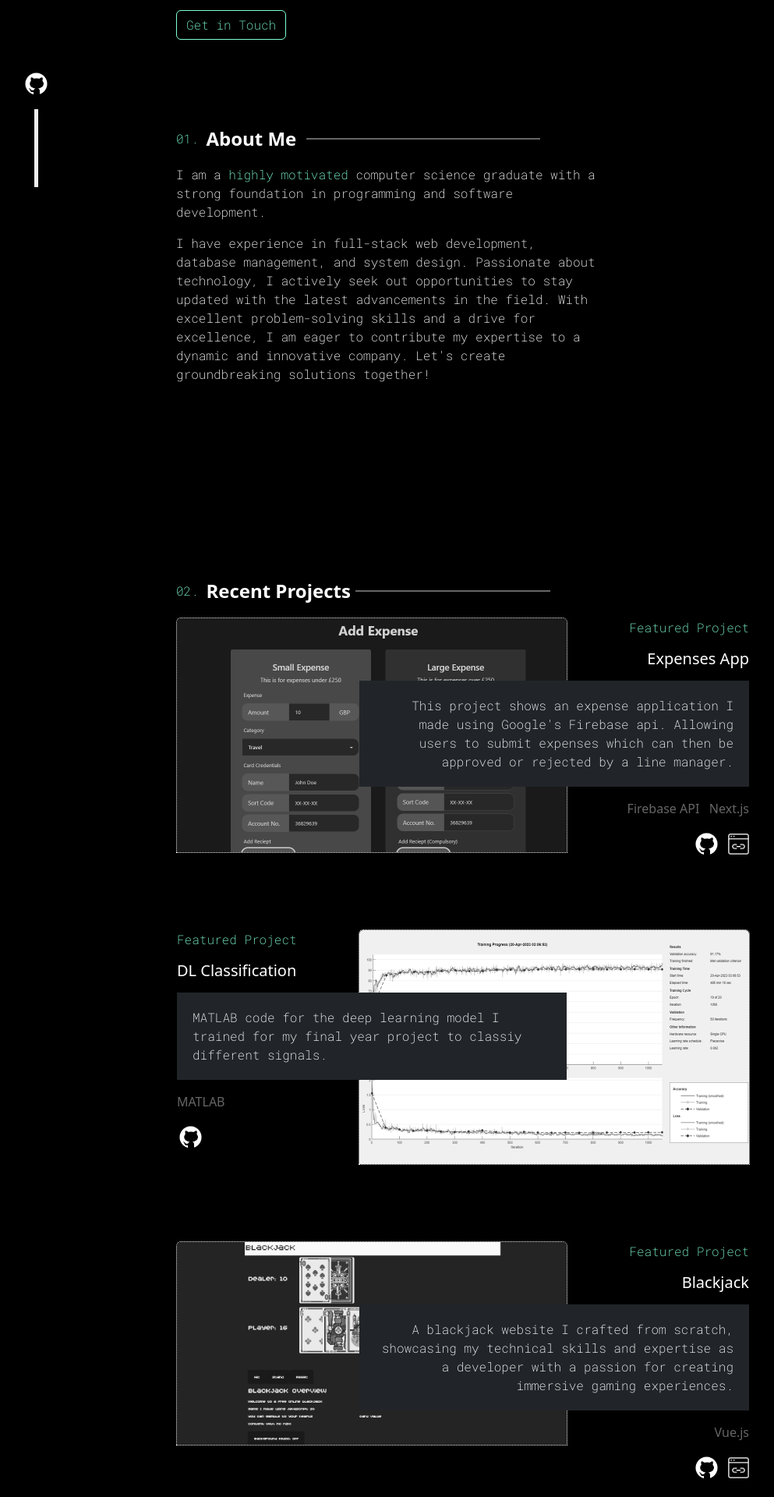
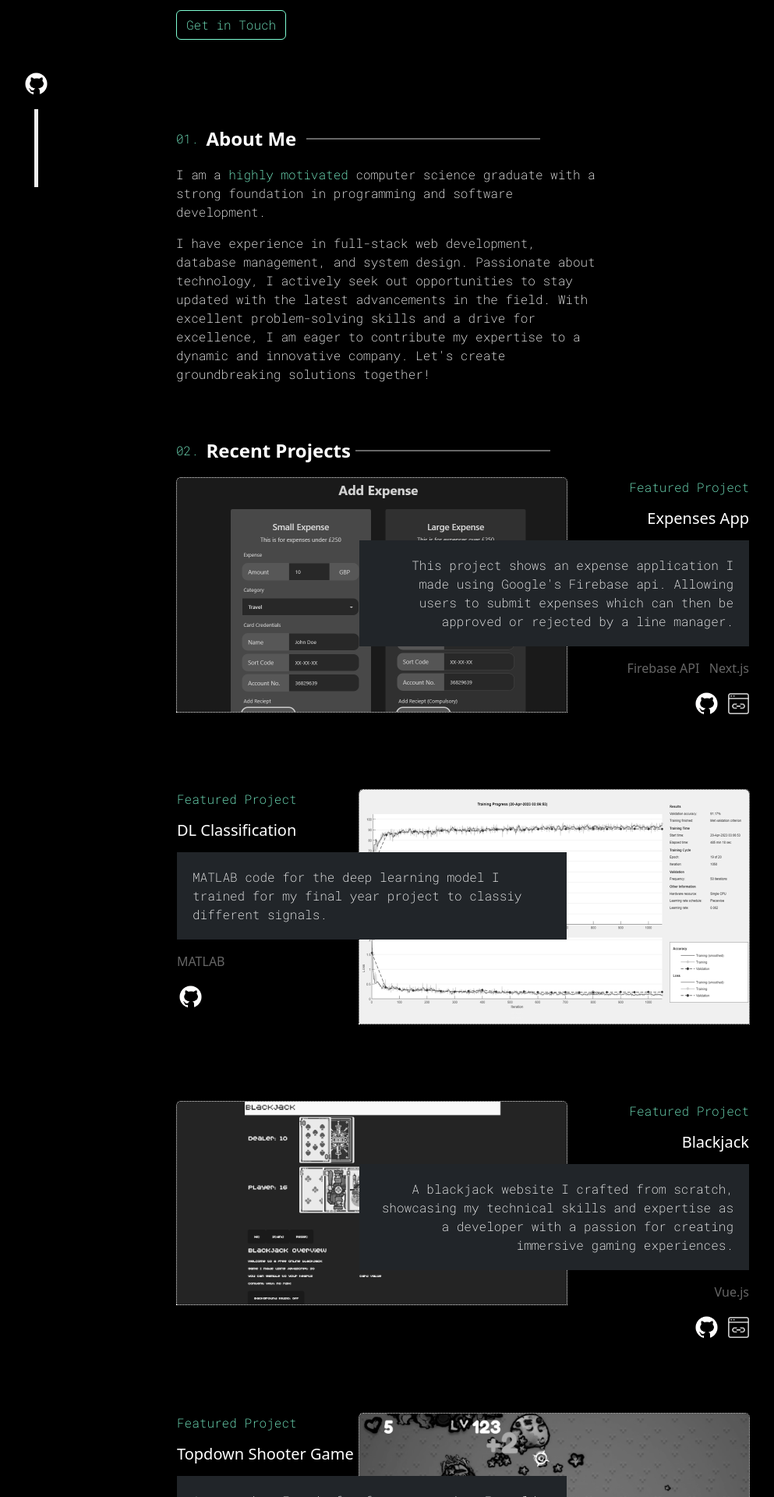
Before and after one commit to SlipperyyIce/portfolio, a Vue app: page / in a window 1280 px wide. Shown: the part 560-2480 px from the top of the page at 78% size, without its empty margins (46-1039 px from the left). Built offline with nearby package versions, Linux system fonts and the light colour scheme; the HTML template or start-up script is replaced by a standard one.

Commit message:
Css adjustments

```diff
--- a/src/components/Main.vue
+++ b/src/components/Main.vue
@@ -15,7 +15,7 @@ import { defineComponent } from 'vue'
     <button type="button" class="btn btn-outline-success roboto" onclick="document.getElementById('contact').scrollIntoView({ behavior: 'smooth' })">Get in Touch  </button>
     </div>
   </div>
-  <div class="container">
+  <div class="container container-s">
     <div class="text-white text-start">
       <div class="about">
         <p id="aboutme" class="aquamarine roboto">01.&nbsp;</p>
@@ -43,14 +43,15 @@ import { defineComponent } from 'vue'
         <div class="position-absolute end-0">
             <p class="aquamarine roboto">Featured Project</p>
             <h5 class="card-title pb-2">Expenses App</h5>
+            <div class="prj-info">
               <p class="card-text roboto bg-dark prj-overview">This project shows an expense application I made using Google's Firebase api. Allowing users to submit expenses which can then be approved or rejected by a line manager.</p>
-
               <p class="grey">Firebase API&nbsp;&nbsp;  Next.js</p>
 
               <span>
                 <a href="https://github.com/SlipperyyIce/fdm-expenses-app-main" target="_blank"><img src="./assets/git_icon.png" class="icon "></a>
                 <a href="https://slipperyyice.github.io/fdm-expenses-app-main/" target="_blank"><img src="./assets/hyperlink_icon.png" class="icon2"></a>
               </span>
+            </div>
         </div>
       </div>
 
@@ -62,6 +63,7 @@ import { defineComponent } from 'vue'
         <div class="position-absolute start-0">
             <p class="aquamarine roboto">Featured Project</p>
             <h5 class="card-title pb-2">DL Classification</h5>
+            <div class="prj-info">
               <p class="card-text roboto bg-dark prj-overview">MATLAB code for the deep learning model I trained for my final year project to classiy different signals.</p>
 
               <p class="grey">MATLAB</p>
@@ -69,6 +71,7 @@ import { defineComponent } from 'vue'
               <span>
                 <a href="https://github.com/SlipperyyIce/DeepLearning-SpectrumSensing" target="_blank"><img src="./assets/git_icon.png" class="icon "></a>
               </span>
+            </div>
         </div>
       </div>
 
@@ -79,6 +82,7 @@ import { defineComponent } from 'vue'
         <div class="position-absolute end-0">
             <p class="aquamarine roboto">Featured Project</p>
             <h5 class="card-title pb-2">Blackjack</h5>
+            <div class="prj-info">
               <p class="card-text roboto bg-dark prj-overview">A blackjack website I crafted from scratch, showcasing my  technical skills and expertise as a developer with a passion for creating immersive gaming experiences.</p>
 
               <p class="grey">Vue.js</p>
@@ -87,6 +91,7 @@ import { defineComponent } from 'vue'
                 <a href="https://github.com/SlipperyyIce/blackjack" target="_blank"><img src="./assets/git_icon.png" class="icon "></a>
                 <a href="https://slipperyyice.github.io/blackjack/" target="_blank"><img src="./assets/hyperlink_icon.png" class="icon2"></a>
               </span>
+            </div>
         </div>
       </div>
 
@@ -98,6 +103,7 @@ import { defineComponent } from 'vue'
         <div class="position-absolute start-0">
             <p class="aquamarine roboto">Featured Project</p>
             <h5 class="card-title pb-2">Topdown Shooter Game</h5>
+            <div class="prj-info">
               <p class="card-text roboto bg-dark prj-overview">A game that I made for fun to see what I could build in a 48 hour timeframe for windows, where the aim to surive as long as possible to get the highest score.</p>
               <p class="grey">Unreal Engine </p>
 
@@ -107,7 +113,8 @@ import { defineComponent } from 'vue'
             </div>
         </div>
       </div>
-  <div class="container text-white">
+  </div>
+  <div class="container container-s text-white">
     <div class="about text-start">
         <p id="contact" class="aquamarine roboto">02.&nbsp;</p>
         <p style="font-size: x-large; font-weight: bold;">Contact &nbsp;</p>
@@ -143,12 +150,17 @@ export default defineComponent({
 </script>
 
 <style scoped>
-.par{
-  transform: translateZ(-20px);
+@media (max-width: 765px) {
+  .prj-img{
+    margin-top: 80px;
   }
-.flex{
-  display: flex;
-  margin-bottom: 120px;
+  .prj-info{
+    margin-top: 285px;
+  }
+  .card{
+
+    margin-bottom: 260px;
+  }
 }
 .prj-img{
   max-width: 500px;
@@ -167,9 +179,11 @@ export default defineComponent({
   min-height: 580px;
 }
 
-.small_section{
-  min-height: 420px!important;
+.container-s{
+  max-width: 760px;
+  min-height: 400px;
 }
+
 .grey{
   color: #666666;
 }
@@ -187,11 +201,6 @@ export default defineComponent({
 }
 .aquamarine{
   color: aquamarine;
-}
-.section1{
-  left: 25%;
-  position: relative;
-  width: fit-content;
 }
 .btn-outline-success {
     --bs-btn-color: aquamarine;
@@ -217,14 +226,5 @@ export default defineComponent({
   width: 27px;
   height: 27px;
 }
-.scrip_font{
-  font-family: "Scriptin";
-  font-size: 80px;
-}
-.center{
-  position: absolute;
-  top: 50%;
-  left: 50%;
-  transform: translate(-50%, -50%);
-}
+
 </style>
```
Lines whose indentation alone changed are shown as unchanged.
